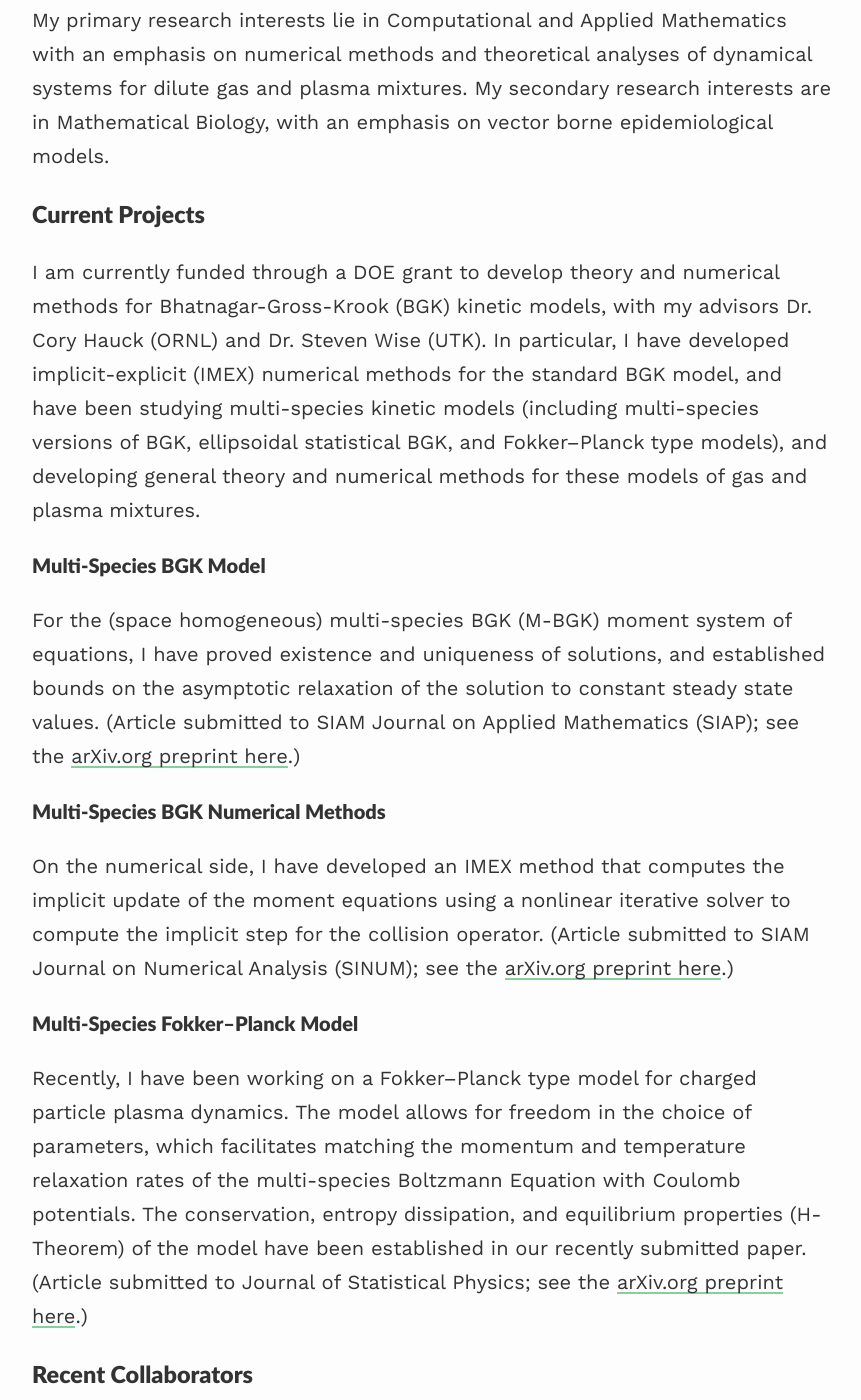
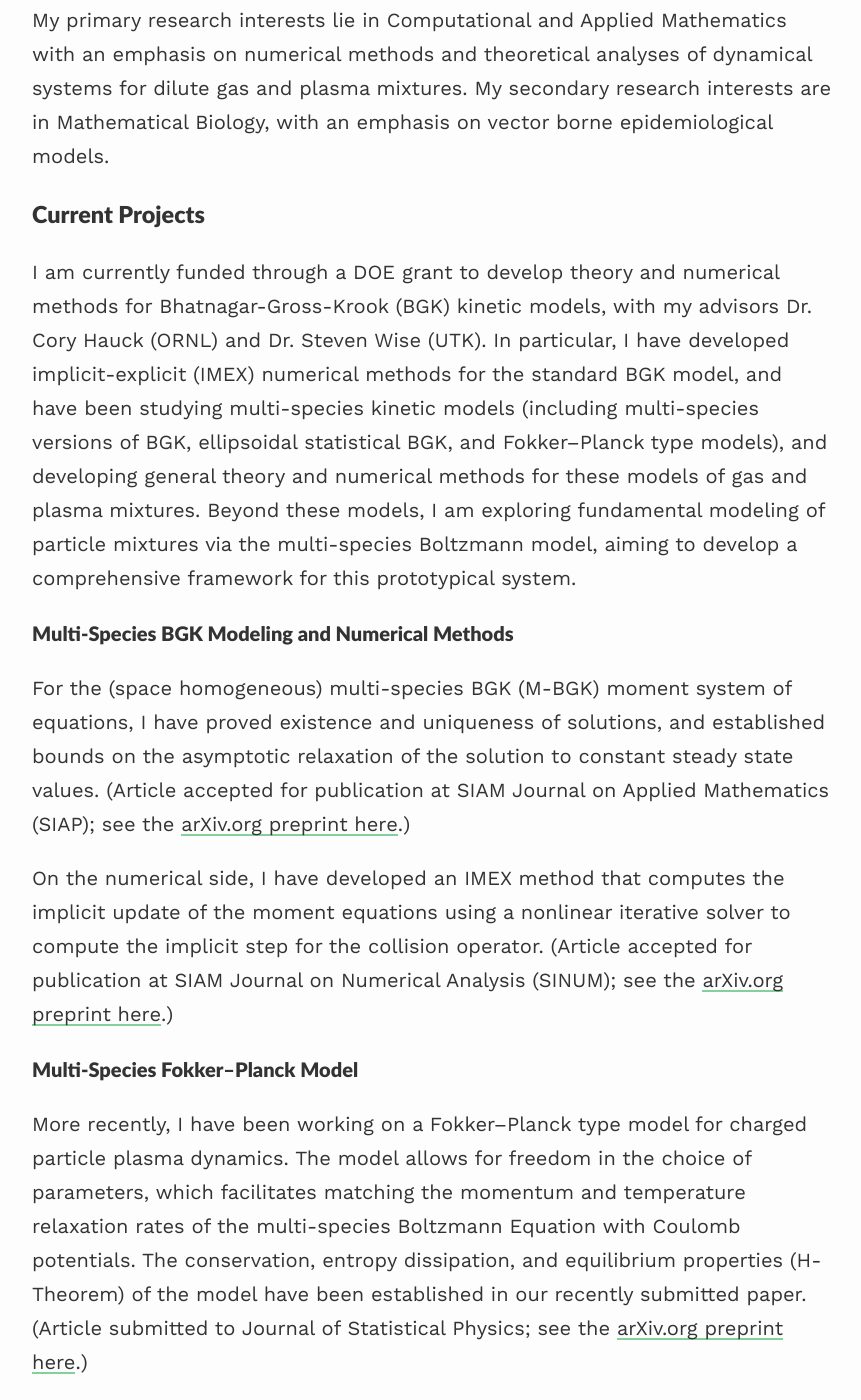
Before and after one commit to evanhabbershaw/evanhabbershaw.github.io, a Jekyll site: the page built from _pages/research.md, in a window 1280 px wide and 1400 px high, scrolled down 285 px. Shown: the whole window, without its empty margins (208-1069 px from the left). Built offline with Jekyll 4.4.1, drawn with Linux system fonts in a browser that asks for light colours; nearby versions of some CDN libraries; some of the changed text lies outside the part shown.

Commit message:
Updated research page
Updated research page to include recently accepted publications and add M-Boltz to current work.

```diff
--- a/_pages/research.md
+++ b/_pages/research.md
@@ -11,25 +11,25 @@ My primary research interests lie in Computational and Applied Mathematics with
 
 ### Current Projects
 
-I am currently funded through a DOE grant to develop theory and numerical methods for Bhatnagar-Gross-Krook (BGK) kinetic models, with my advisors Dr. Cory Hauck (ORNL) and Dr. Steven Wise (UTK). In particular, I have developed implicit-explicit (IMEX) numerical methods for the standard BGK model, and have been studying multi-species kinetic models (including multi-species versions of BGK, ellipsoidal statistical BGK, and Fokker--Planck type models), and developing general theory and numerical methods for these models of gas and plasma mixtures.
+I am currently funded through a DOE grant to develop theory and numerical methods for Bhatnagar-Gross-Krook (BGK) kinetic models, with my advisors Dr. Cory Hauck (ORNL) and Dr. Steven Wise (UTK). In particular, I have developed implicit-explicit (IMEX) numerical methods for the standard BGK model, and have been studying multi-species kinetic models (including multi-species versions of BGK, ellipsoidal statistical BGK, and Fokker--Planck type models), and developing general theory and numerical methods for these models of gas and plasma mixtures. Beyond these models, I am exploring fundamental modeling of particle mixtures via the multi-species Boltzmann model, aiming to develop a comprehensive framework for this prototypical system.
 
-#### Multi-Species BGK Model
+#### Multi-Species BGK Modeling and Numerical Methods
 
-For the (space homogeneous) multi-species BGK (M-BGK) moment system of equations, I have proved existence and uniqueness of solutions, and established bounds on the asymptotic relaxation of the solution to constant steady state values. (Article submitted to SIAM Journal on Applied Mathematics (SIAP); see the [arXiv.org preprint here](https://arxiv.org/abs/2310.12885).)
+For the (space homogeneous) multi-species BGK (M-BGK) moment system of equations, I have proved existence and uniqueness of solutions, and established bounds on the asymptotic relaxation of the solution to constant steady state values. (Article accepted for publication at SIAM Journal on Applied Mathematics (SIAP); see the [arXiv.org preprint here](https://arxiv.org/abs/2310.12885).)
 
-#### Multi-Species BGK Numerical Methods
-
-On the numerical side, I have developed an IMEX method that computes the implicit update of the moment equations using a nonlinear iterative solver to compute the implicit step for the collision operator. (Article submitted to SIAM Journal on Numerical Analysis (SINUM); see the [arXiv.org preprint here](https://arxiv.org/abs/2404.11775).)
+On the numerical side, I have developed an IMEX method that computes the implicit update of the moment equations using a nonlinear iterative solver to compute the implicit step for the collision operator. (Article accepted for publication at SIAM Journal on Numerical Analysis (SINUM); see the [arXiv.org preprint here](https://arxiv.org/abs/2404.11775).)
 
 #### Multi-Species Fokker--Planck Model
 
-Recently, I have been working on a Fokker--Planck type model for charged particle plasma dynamics. The model allows for freedom in the choice of parameters, which facilitates matching the momentum and temperature relaxation rates of the multi-species Boltzmann Equation with Coulomb potentials. The conservation, entropy dissipation, and equilibrium properties (H-Theorem) of the model have been established in our recently submitted paper. (Article submitted to Journal of Statistical Physics; see the [arXiv.org preprint here](https://arxiv.org/abs/2404.11775).)
+More recently, I have been working on a Fokker--Planck type model for charged particle plasma dynamics. The model allows for freedom in the choice of parameters, which facilitates matching the momentum and temperature relaxation rates of the multi-species Boltzmann Equation with Coulomb potentials. The conservation, entropy dissipation, and equilibrium properties (H-Theorem) of the model have been established in our recently submitted paper. (Article submitted to Journal of Statistical Physics; see the [arXiv.org preprint here](https://arxiv.org/abs/2404.11775).)
 
 
 ### Recent Collaborators
 
-[Cory Hauck (ORNL)](https://www.ornl.gov/staff-profile/cory-d-hauck)
+[Cory Hauck (Oak Ridge National Laboratory)](https://www.ornl.gov/staff-profile/cory-d-hauck)
 
-[Steven Wise (UTK)](https://stevenmwise.github.io/)
+[Steven Wise (University of Tennessee, Knoxville)](https://stevenmwise.github.io/)
 
-[Jing Li (CSUN)](http://www.csun.edu/~jingli/)
+[Jingwei Hu (University of Washington, Seattle)](https://jingweihu-math.github.io/webpage/)
+
+[Jing Li (California State University, Northridge)](http://www.csun.edu/~jingli/)
```
